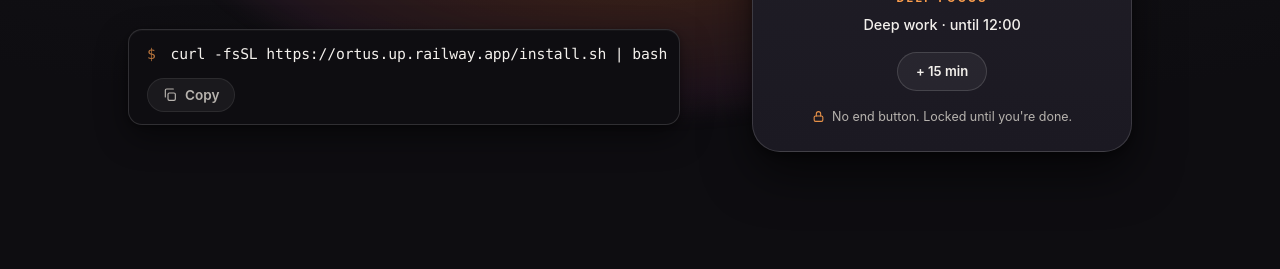
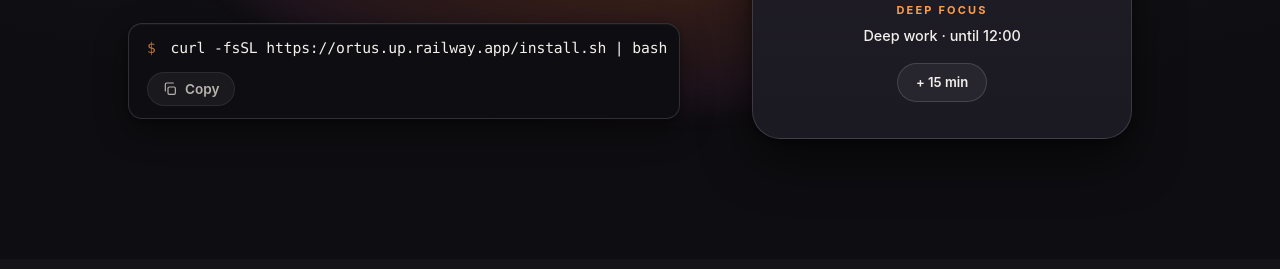
Before and after one commit to scandolo/Ortus, a plain HTML site: page landing/index.html in a window 1280 px wide. Shown: the part 459-728 px from the top of the page. Drawn offline with Linux system fonts and the light colour scheme.

Commit message:
Mockup: drop the 'No end button' caption to match the real app UI (#14)
The Focus screen ends at the +15 min button in the actual app; the
caption was an editorial addition. Removed from the hero mockup and
re-rendered mockup.png and social-preview.png to match.

```diff
--- a/landing/index.html
+++ b/landing/index.html
@@ -123,10 +123,6 @@
               <p class="focus__eyebrow">Deep focus</p>
               <p class="focus__name">Deep work · until 12:00</p>
               <span class="focus__extend">+ 15 min</span>
-              <p class="focus__locked">
-                <svg width="13" height="13" viewBox="0 0 24 24" fill="none" stroke="currentColor" stroke-width="2" stroke-linecap="round" stroke-linejoin="round"><rect x="4" y="11" width="16" height="10" rx="2.5"/><path d="M8 11V7a4 4 0 0 1 8 0v4"/></svg>
-                No end button. Locked until you're done.
-              </p>
             </div>
 
             <!-- SCHEDULE -->
--- a/landing/styles.css
+++ b/landing/styles.css
@@ -1119,12 +1119,3 @@ img, svg { display: block; max-width: 100%; }
   border-radius: 999px;
   padding: 8px 18px;
 }
-.focus__locked {
-  margin-top: 16px;
-  display: inline-flex;
-  align-items: center;
-  gap: 7px;
-  font-size: 0.78rem;
-  color: var(--muted);
-}
-.focus__locked svg { color: var(--accent); opacity: 0.9; flex: 0 0 auto; }
```
Also changed, not shown: landing/assets/mockup.png, landing/assets/social-preview.png.
